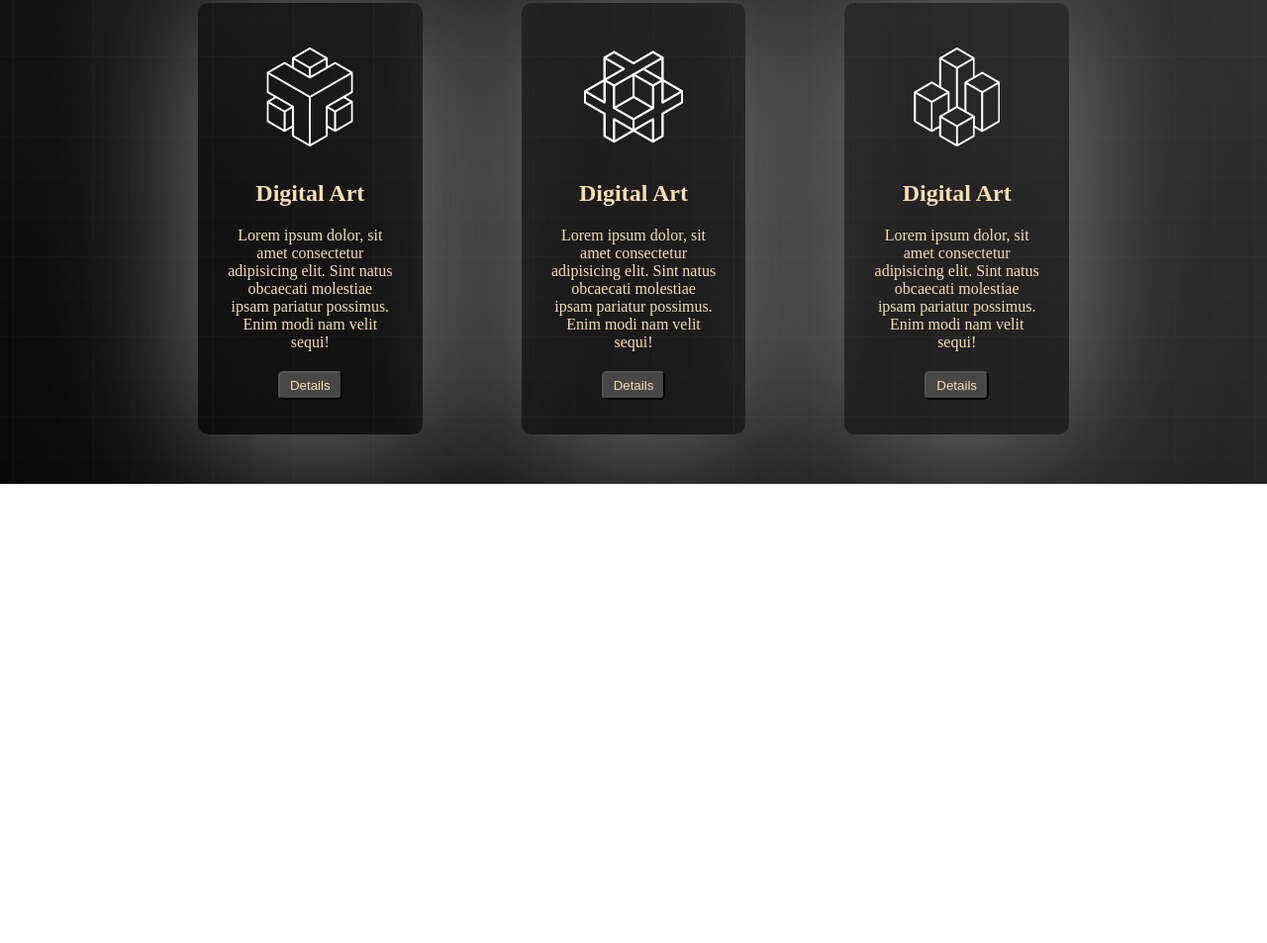
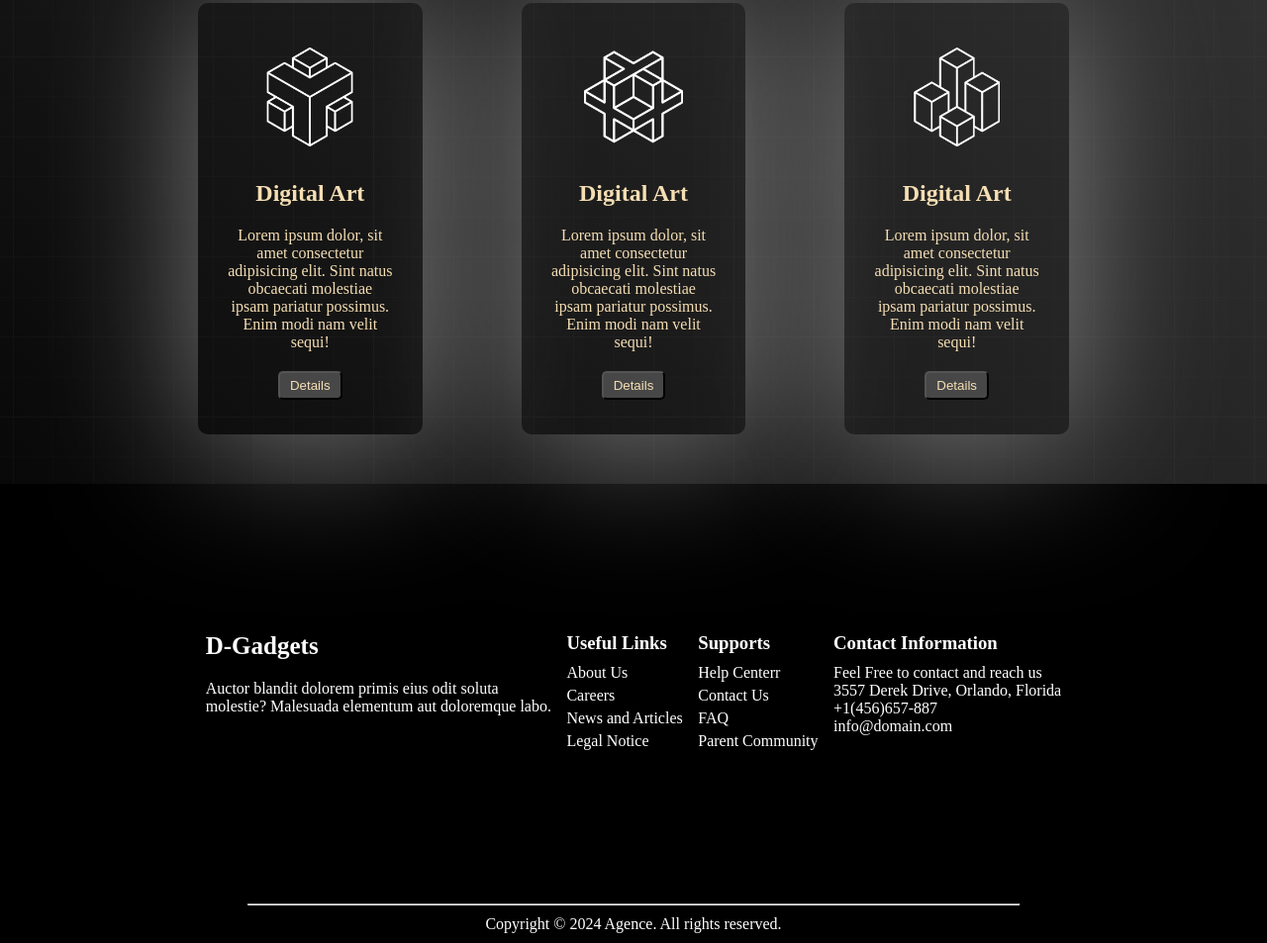
Before and after one commit to wahidalam91/2_digital-products-website, a plain HTML site: page index.html in a window 1280 px wide. Shown: the part 1798-2751 px from the top of the page at 99% size. Before the commit the page ends 2287 px from the top, so only its background shows below. Drawn offline with Linux system fonts and the light colour scheme.

Commit message:
Footer Section Started and this project completed

```diff
--- a/index.html
+++ b/index.html
@@ -91,7 +91,42 @@
          </section>
     </main>
     <footer>
+        <div class="footer-container">
+            <div class="footer-title-and-info">
+                <h2 class="nav-title">D-Gadgets</h2>
+                <p class="title-description">
+                    Auctor blandit dolorem primis eius odit soluta <br> molestie? Malesuada elementum aut doloremque labo.
+                </p>
+            </div>
+            <div class="footer-card">
+                <h3>Useful Links</h3>
+                <ul>
+                    <li>About Us</li>
+                    <li>Careers</li>
+                    <li>News and Articles</li>
+                    <li>Legal Notice</li>
+                </ul>
+            </div>
+            <div class="footer-card">
+                <h3>Supports</h3>
+                <ul>
+                    <li>Help Centerr</li>
+                    <li>Contact Us</li>
+                    <li>FAQ</li>
+                    <li>Parent Community</li>
+                </ul>
+            </div>
+            <div class="footer-card">
+                <h3>Contact Information</h3>
+                <p>Feel Free to contact and reach us</p>
+                <p>3557 Derek Drive, Orlando, Florida</p>
+                <p>+1(456)657-887</p>
+                <p>info@domain.com</p>
+            </div>
+        </div>
 
+        <hr>
+            <p class="copyright-text">Copyright &copy; 2024 Agence. All rights reserved.</p>
     </footer>
 </body>
 
--- a/styles.css
+++ b/styles.css
@@ -183,3 +183,46 @@
 
     margin: 20px 0px;
 }
+
+/* Footer Related Styles */
+
+footer{
+    padding: 150px 200px 10px 200px;
+    background-color: #000;
+    color: white;
+}
+
+.footer-container{
+    display: flex;
+    justify-content: space-around;
+    /* align-items: center; */
+}
+
+.title-description{
+    margin-top: 20px;
+}
+
+
+.footer-card li{
+    list-style: none;
+    margin-bottom: 5px;
+}
+
+.footer-card li:hover{
+    color: dodgerblue;
+    font-size: 20px;
+}
+
+.footer-card h3{
+    margin-bottom: 10px;
+}
+
+footer hr{
+    /* width: 80%; */
+    text-align: center;
+    margin: 150px 50px 10px 50px;
+}
+
+.copyright-text{
+    text-align: center;
+}
```
